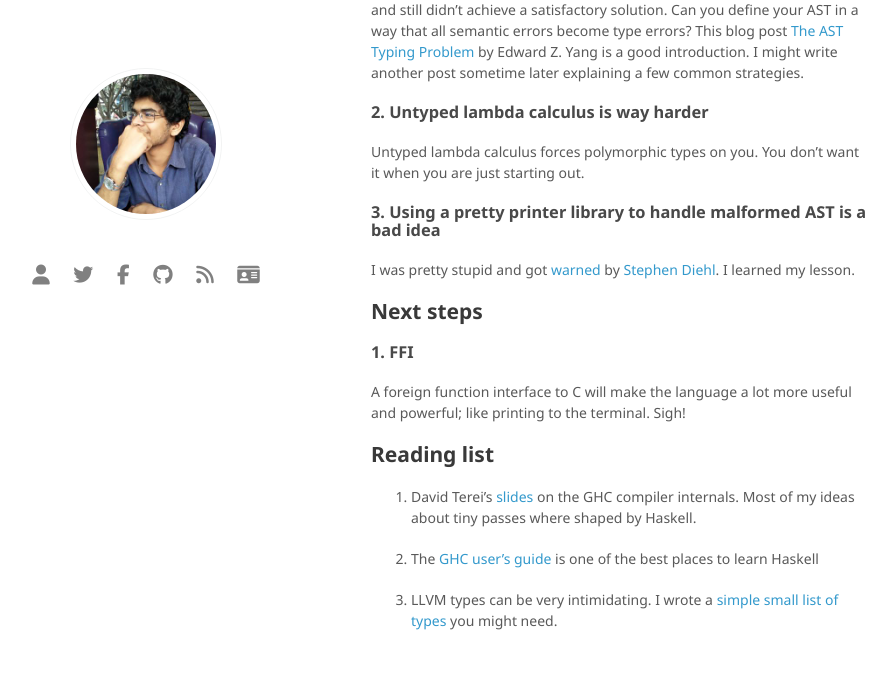
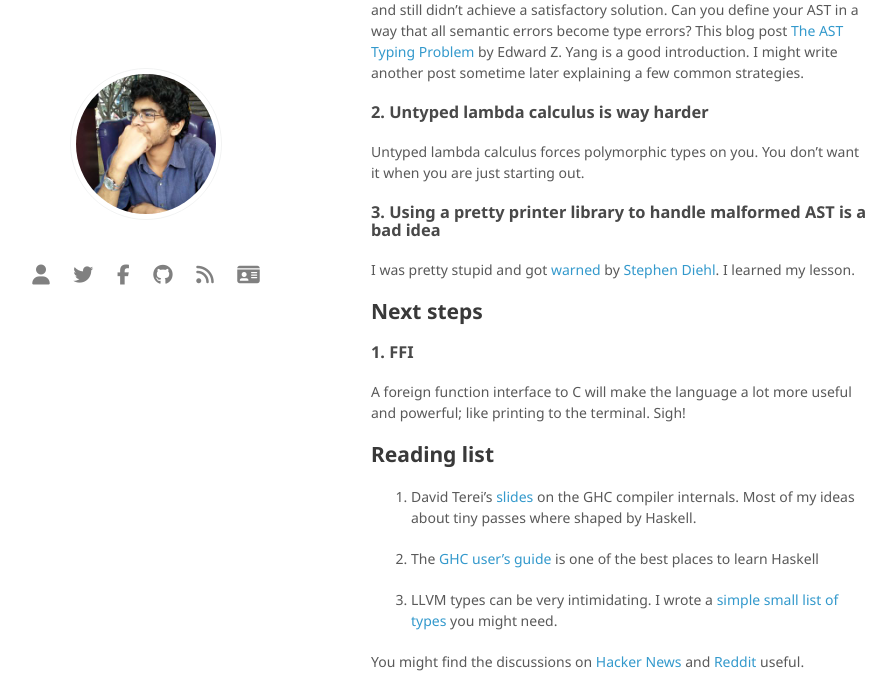
Before and after one commit to jaseemabid/blog, a Jekyll site: the page built from _posts/2017-07-04-compiler.md, in a window 1280 px wide and 900 px high, scrolled down 7316 px, cut to the strip 0-697 px from the top of the window. Shown: the whole strip, without its empty margins (199-1095 px from the left). Built offline with Jekyll 4.4.1, drawn with Linux system fonts in a browser that asks for light colours; nearby versions of some CDN libraries.

Commit message:
Link to HN and reddit

```diff
--- a/_posts/2017-07-04-compiler.md
+++ b/_posts/2017-07-04-compiler.md
@@ -394,17 +394,20 @@ powerful; like printing to the terminal. Sigh!
 3. LLVM types can be very intimidating. I wrote
    a [simple small list of types][ll-types] you might need.
 
-[ll-types]: https://github.com/jaseemabid/Olifant/blob/master/docs/Types.org
-[ghc-guide]: https://downloads.haskell.org/~ghc/8.0.2/docs/html/users_guide/index.html
+You might find the discussions on [Hacker News][hn] and [Reddit][reddit] useful.
+
 [aosa]: http://www.aosabook.org/en/ghc.html
 [ast-typing]: http://blog.ezyang.com/2013/05/the-ast-typing-problem
 [ast]: https://en.wikipedia.org/wiki/Abstract_syntax_tree
 [bnf]: https://en.wikipedia.org/wiki/Backus%E2%80%93Naur_form
 [examples]: https://github.com/jaseemabid/Olifant/tree/master/examples
 [gen]: https://github.com/jaseemabid/Olifant/blob/master/src/Olifant/Gen.hs
+[ghc-guide]: https://downloads.haskell.org/~ghc/8.0.2/docs/html/users_guide/index.html
 [hm]: https://en.wikipedia.org/wiki/Hindley%E2%80%93Milner_type_system
+[hn]: https://news.ycombinator.com/item?id=14703543#14720918
 [lift]: https://en.wikipedia.org/wiki/Lambda_lifting
 [ll-ir]: http://llvm.org/docs/LangRef.html
+[ll-types]: https://github.com/jaseemabid/Olifant/blob/master/docs/Types.org
 [llvm-hs]: https://github.com/llvm-hs/llvm-hs
 [llvm]: http://llvm.org/
 [module]: http://llvm.org/docs/LangRef.html#module-structure
@@ -416,6 +419,7 @@ powerful; like printing to the terminal. Sigh!
 [poly]: https://wiki.haskell.org/Polymorphism
 [pp]: https://github.com/llvm-hs/llvm-hs-pretty/issues/12#issuecomment-308326909
 [pure]: https://en.wikipedia.org/wiki/Pure_function
+[reddit]: https://www.reddit.com/r/programming/comments/6lexut/lessons_learned_building_a_toy_compiler/
 [sdiehl]: http://www.stephendiehl.com/
 [slides]: http://www.scs.stanford.edu/11au-cs240h/notes/ghc-slides.html
 [ssa]: https://en.wikipedia.org/wiki/Static_single_assignment_form
```
